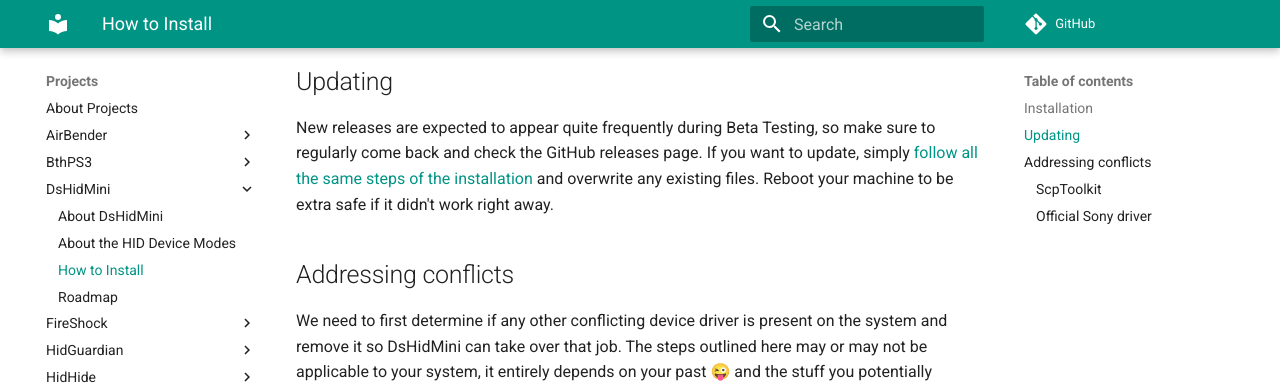
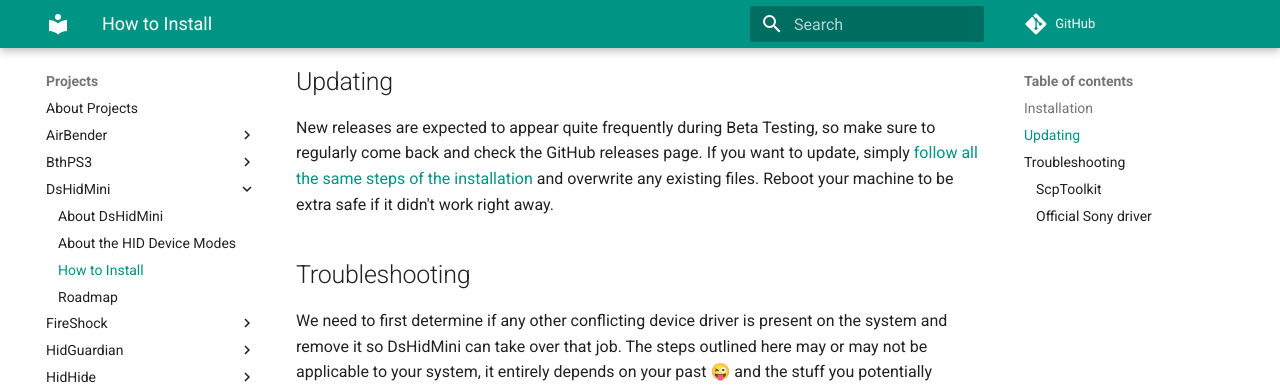
Before and after one commit to nefarius/ViGEm.github.io, an MkDocs documentation site: the page built from docs/projects/DsHidMini/How-to-Install.md, in a window 1280 px wide and 900 px high, scrolled down 1257 px. Shown: the top 385 px of the window. Built offline with MkDocs 1.6.1 and Material for MkDocs 9.7.7, drawn with Linux system fonts in a browser that asks for light colours; comment, search, counter and statistics services are not loaded.

Commit message:
Renamed header

```diff
--- a/docs/projects/DsHidMini/How-to-Install.md
+++ b/docs/projects/DsHidMini/How-to-Install.md
@@ -21,13 +21,13 @@
 - Run `DSHMC.exe` to see if the controller gets detected
     - Run it as Administrator to change settings, [check the documentation for details](../HID-Device-Modes-Explained)
 
-By now if you plug in your controller (or reboot the machine) chances are high that everything already works as expected. If it doesn't, worry not, [read on here](#addressing-conflicts)!
+By now if you plug in your controller (or reboot the machine) chances are high that everything already works as expected. If it doesn't, worry not, [read on here](#troubleshooting)!
 
 ## Updating
 
 New releases are expected to appear quite frequently during Beta Testing, so make sure to regularly come back and check the GitHub releases page. If you want to update, simply [follow all the same steps of the installation](#installation) and overwrite any existing files. Reboot your machine to be extra safe if it didn't work right away.
 
-## Addressing conflicts
+## Troubleshooting
 
 We need to first determine if any other conflicting device driver is present on the system and remove it so DsHidMini can take over that job. The steps outlined here may or may not be applicable to your system, it entirely depends on your past 😜 and the stuff you potentially installed. Worry not though, together we shall succeed ✨
 
```
